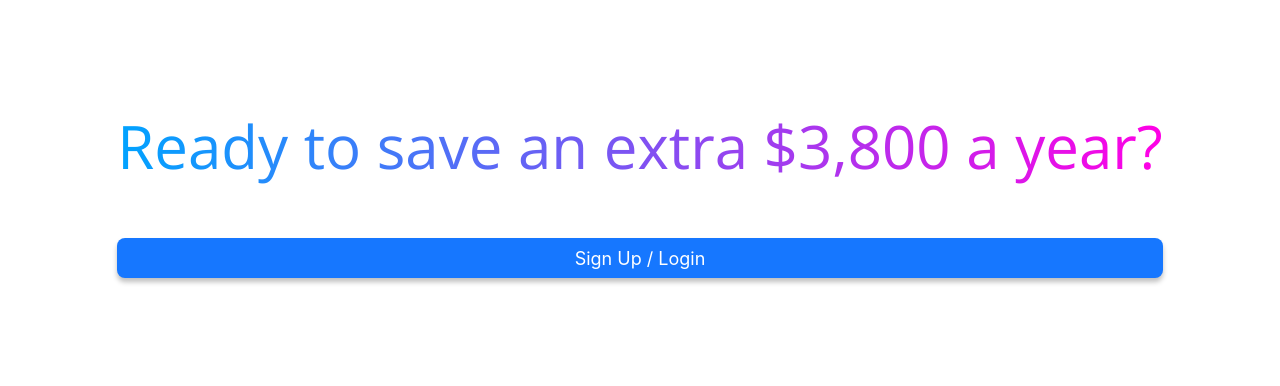
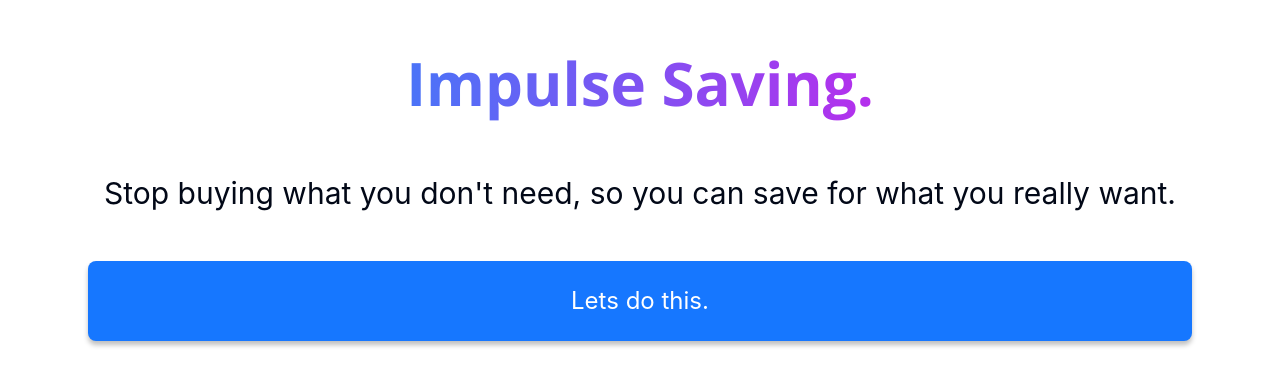
Before and after one commit to Orca-Save/orca, a Next.js app: page /signup in a window 1280 px wide. Shown: the part 218-604 px from the top of the page. Built offline with nearby package versions, Linux system fonts and the light colour scheme.

Commit message:
new sign up

```diff
--- a/src/app/signup/page.tsx
+++ b/src/app/signup/page.tsx
@@ -16,21 +16,35 @@ export default function SignUpPage() {
     <Layout>
       <div
         className='bg-color-black mg-5 flex justify-center items-center h-screen'
-        style={{ margin: 15 }}>
+        style={{ margin: 15 }}
+      >
         <Space direction='vertical' size={50}>
-          <h1
-            className={`${openSans.className} text-center decoration-clone pb-3 text-6xl bg-clip-text text-transparent bg-gradient-to-r from-orca-blue to-orca-pink font-bold`}>
-            Ready to save an extra $3,800 a year?
-          </h1>
+          <h2
+            className={`${openSans.className} text-center decoration-clone pb-3 text-6xl bg-clip-text text-transparent bg-gradient-to-r from-orca-blue to-orca-pink`}
+            style={{
+              fontWeight: 'bolder',
+            }}
+          >
+            Impulse Saving.
+          </h2>
+
+          <p className=' text-3xl px-4' style={{ textAlign: 'center' }}>
+            Stop buying what you don't need, so you can save for what you really
+            want.
+          </p>
 
           <div className='w-100 flex flex-col space-y-4'>
             <Button
               type='primary'
               size='large'
-              className='w-full'
-              onClick={onClick}>
+              className='w-full text-2xl align-middle'
+              style={{
+                height: 80,
+              }}
+              onClick={onClick}
+            >
               {/* <a href="https://orcanext.b2clogin.com/orcanext.onmicrosoft.com/b2c_1_orca_signin/oauth2/v2.0/authorize?client_id=3dd4e88e-63c3-49b3-af56-f2770cf498a8&scope=offline_access%20openid&response_type=code&redirect_uri=http%3A%2F%2Flocalhost%3A3000%2Fapi%2Fauth%2Fcallback%2Fazure-ad-b2c&state=AUwpUvWbqIRYKTlgIQ6LnrYpVQwob6tnGMSXe5RVHSI&option=signup"> */}
-              Sign Up / Login
+              Lets do this.
               {/* </a> */}
             </Button>
             {/* <Button size="large" className="w-full " onClick={onClick}>
```
